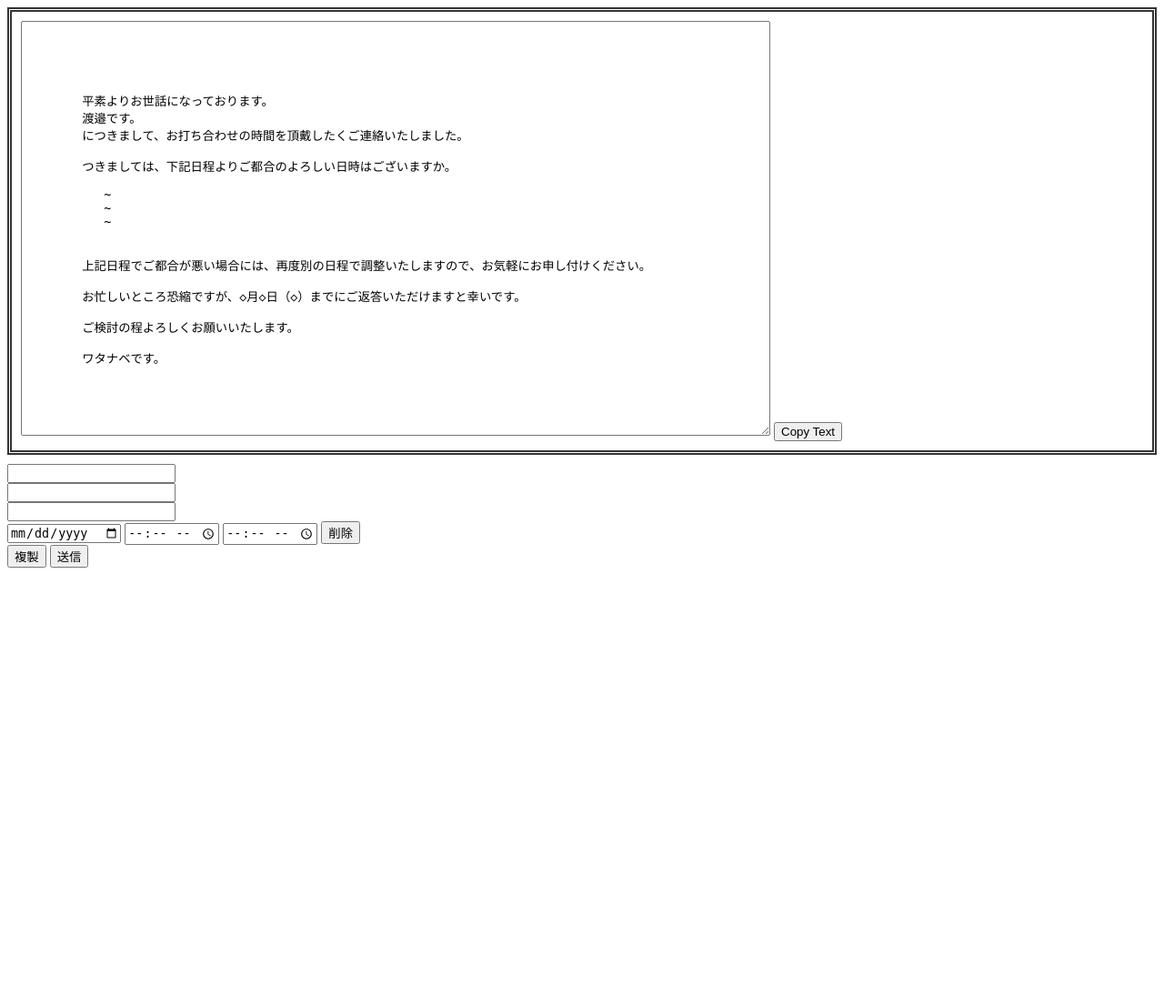
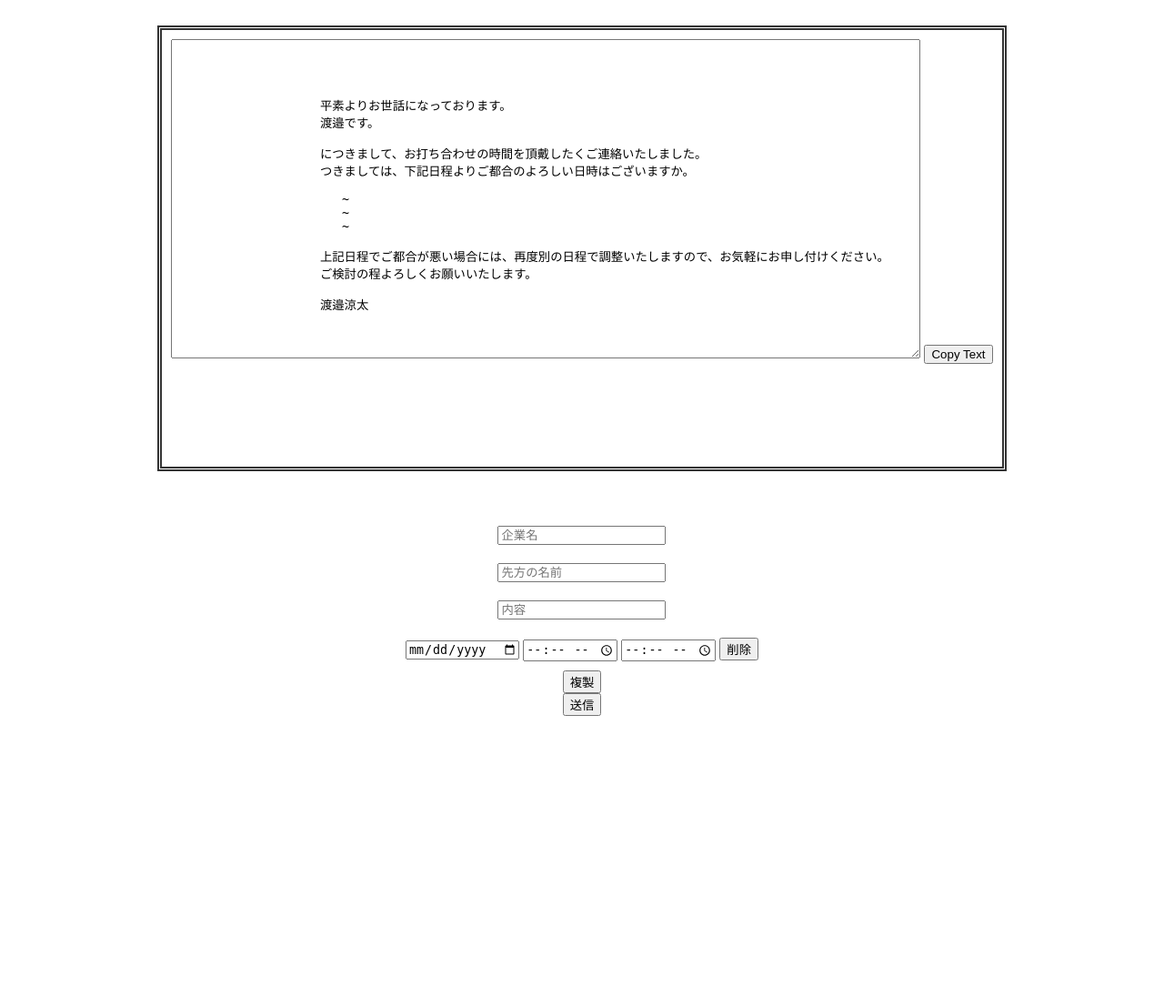
Before and after one commit to nabechanman/Django_nippo_template, a Django app: template nipo/nippo/templates/nippo/nippo-list.html in a window 1280 px wide. Shown: the whole page at 91% size. Before the commit the page ends 624 px from the top, so only its background shows below. Run offline with Django 3.2, Linux system fonts and the light colour scheme; the template is opened without the code that fills it, so the values that code supplies are empty.

Commit message:
中央揃え

```diff
--- a/nipo/nippo/templates/nippo/nippo-list.html
+++ b/nipo/nippo/templates/nippo/nippo-list.html
@@ -10,63 +10,87 @@
             padding: 10px;
             margin-bottom: 10px;
             border: 5px double #333333;
+            text-align: center;
+            /* テキストを中央揃え */
+        }
 
+        .centering_parent {
+            display: flex;
+            /* コンテンツを水平方向に中央に配置 */
+            justify-content: center;
+            /* 横方向の中央揃え */
+            padding: 20px;
+            /* 余白指定 */
+            /* 背景色指定 */
+            height: 500px;
+            /* 高さ指定 */
         }
+
+        .input-container textarea {
+            margin: 0 auto;
+            /* テキストエリアを水平方向に中央に配置 */
+        }
+
+        form {
+            text-align: center; /* フォーム内のテキストを中央揃え */
+            display: flex;
+            flex-direction: column;
+            align-items: center; /* 垂直方向に中央揃え */
+        }
+
+        form label {
+            margin: 10px 0; /* ラベル間の垂直マージンを追加 */
+        }
+
     </style>
 </head>
 
 <body>
 
 
+
+    <div class="centering_parent">
         <div class="waku">
             <div class="input-container">
-            <textarea name="" id="copyText" cols="100" rows="30">
-
+                <textarea name="" id="copyText" cols="100" rows="23">
 
                     {{text}}
                     {{nn}}
 
                     平素よりお世話になっております。
                     渡邉です。
+
                     {{content}}につきまして、お打ち合わせの時間を頂戴したくご連絡いたしました。
-
                     つきましては、下記日程よりご都合のよろしい日時はございますか。
 
                     {{input1_date}}  {{input1_time1}} ~ {{input1_time2}}
                     {{input2_date}}  {{input2_time1}} ~ {{input2_time2}}
                     {{input3_date}}  {{input3_time1}} ~ {{input3_time2}}
 
-
                     上記日程でご都合が悪い場合には、再度別の日程で調整いたしますので、お気軽にお申し付けください。
-
-        お忙しいところ恐縮ですが、◇月◇日（◇）までにご返答いただけますと幸いです。
-
                     ご検討の程よろしくお願いいたします。
 
-        ワタナベです。
-
+                    渡邉涼太
                 </textarea>
-            <button onclick="copyToClipboard(this)">
-                Copy Text
-            </button>
+                <button onclick="copyToClipboard(this)">Copy Text</button>
+            </div>
         </div>
     </div>
 
-
+    <div class="centering_parent">
+        <div>
+            <div class="input-container">
                 <form method="POST">
                     {% csrf_token %}
                     <label class="line">
-            <input type="text" name="text">
+                        <input type="text" name="text" placeholder="企業名">
                     </label>
                     <label class="line">
-            <input type="text" name="name">
+                        <input type="text" name="name" placeholder="先方の名前">
                     </label>
                     <label class="line">
-            <input type="text" name="content">
+                        <input type="text" name="content" placeholder="内容">
                     </label>
-
-
-
 
                     <div id="input-container">
                         <label class="line">
@@ -77,9 +101,15 @@
                         </label>
                     </div>
                     <button type="button" id="duplicate-button">複製</button>
-
                     <button type="submit">送信</button>
                 </form>
+            </div>
+        </div>
+    </div>
+
+
+
+
 
     <script>
         document.getElementById('duplicate-button').addEventListener('click', function () {
```
Also changed, not shown: 1 other file. Lines whose indentation alone changed are shown as unchanged.
